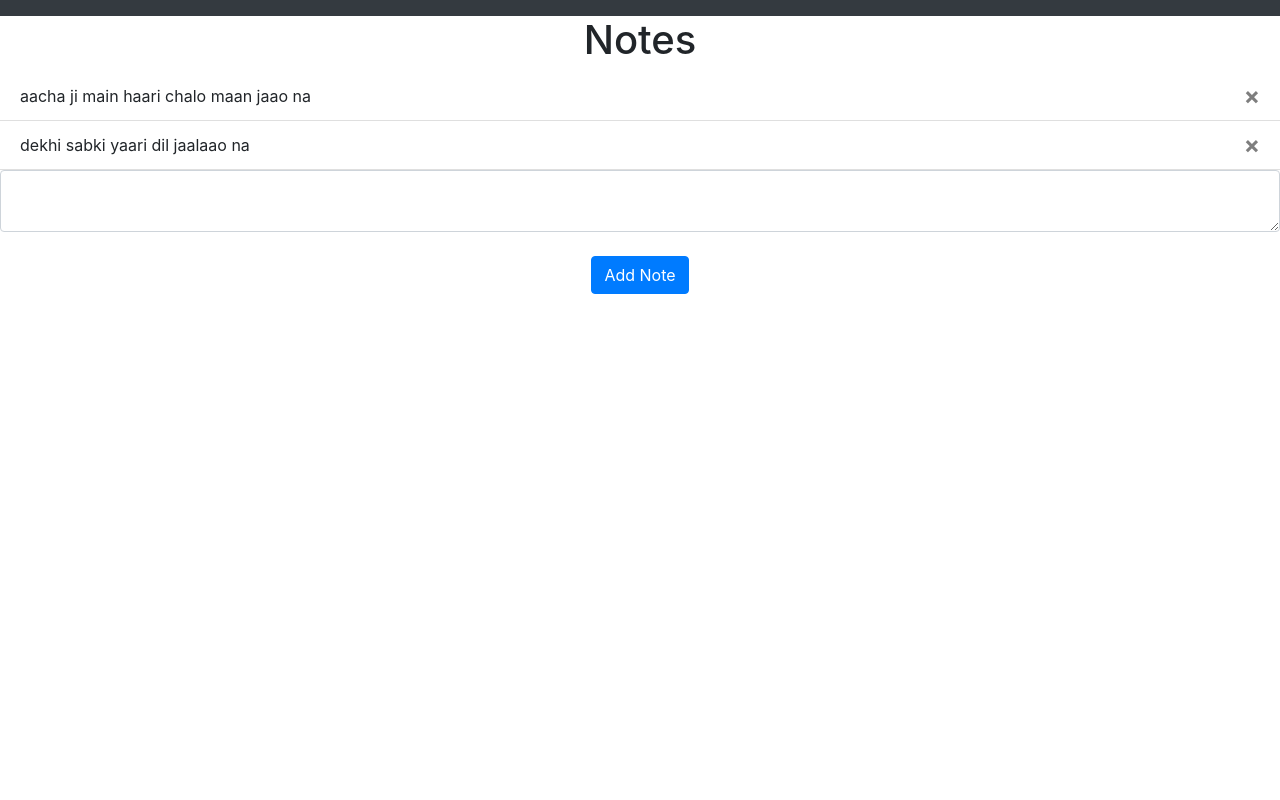
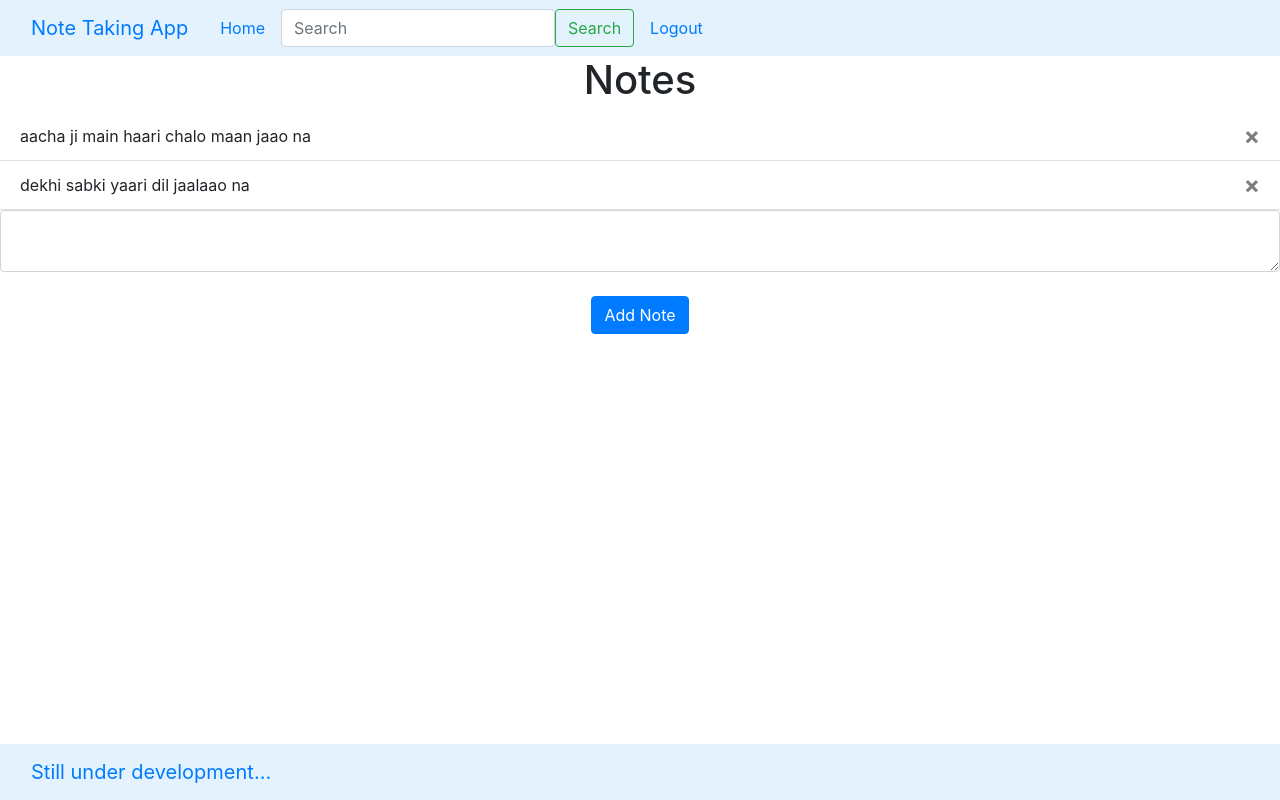
Before and after one commit to nidhisingh5958/flask-note-taking, a Flask app: page / in a window 1280 px wide. Run offline with Flask 3, Linux system fonts and the light colour scheme; a user stored in the database is signed in; some libraries are stand-ins or nearby versions.

Commit message:
improved layout

```diff
--- a/website/templates/base.html
+++ b/website/templates/base.html
@@ -18,20 +18,31 @@
     <title> {% block title %} Home {% endblock %} </title>
     </head>
     <body>
-        <nav class="navbar navbar-expand-lg navbar-dark bg-dark">
-            <button class="navbar-toggler" type="button" data-toggle="collapse" data-target="#navbar">
-                <span class="navbar-toggler-icon"></span>
-            </button>
-            <div class="collapse navbar-collpase" id="navbar">
-                <div class="navbar-nav">
+        <nav class="navbar navbar-expand-lg bg-body-teritory" style="background-color: #e3f2fd;">
+            <div class="container-fluid">
+                <a class="navbar-brand" href="/">Note Taking App</a>
+                <button class="navbar-toggler" type="button" data-bs-target="collapse" data-bs-target="#navbarSupportedContent" aria-controls="navbarSupportedContent" aria-expanded="false" aria-label="Toggle navigation">
+                    <span class="navbar-toggler-icon"></span>
+                </button>
+
+                <div class="collapse navbar-collapse" id="navbarSupportedContent">
                     {% if user.is_authenticated %}
                     <a class="nav-item nav-link" id="home" href="/">Home</a>
-                    <a class="nav-item nav-link" id="logout" href="/logout">Logout</a>
+                    <form class="d-flex" role="search">
+                        <input class="form-control me-2" type="search" placeholder="Search" aria-label="Search">
+                        <button class="btn btn-outline-success" type="submit">Search</button>
+                    </form>
+                    <a class="nav-item nav-link" id="logout" href="/logout" >Logout</a>
                     {% else %}
                     <a class="nav-item nav-link" id="login" href="/login">Login</a>
                     <a class="nav-item nav-link" id="signUp" href="/sign-up">Sign Up</a>
                     {% endif %}
                 </div>
+            </div>
+        </nav>
+        <nav class="navbar fixed-bottom bg-body-tertiary" style="background-color: #e3f2fd;">
+            <div class="container-fluid">
+              <a class="navbar-brand" href="#">Still under development...</a>
             </div>
         </nav>
 
--- /dev/null
+++ b/website/templates/update.html
@@ -0,0 +1,4 @@
+{extends "base.html"}
+{% block content %}
+
+(% endblock %)
```
Also changed, not shown: instance/database.db.
